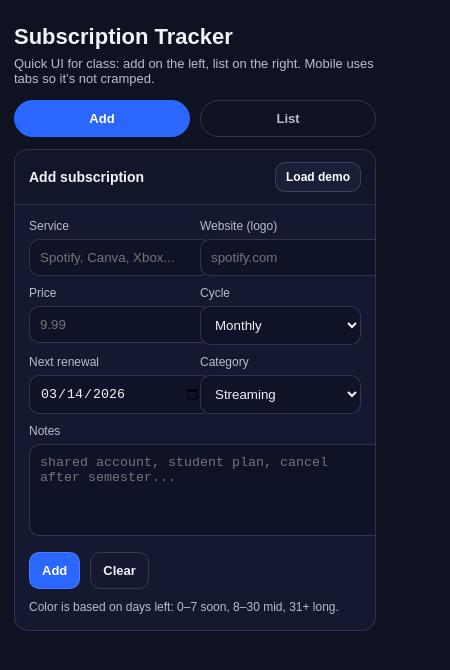
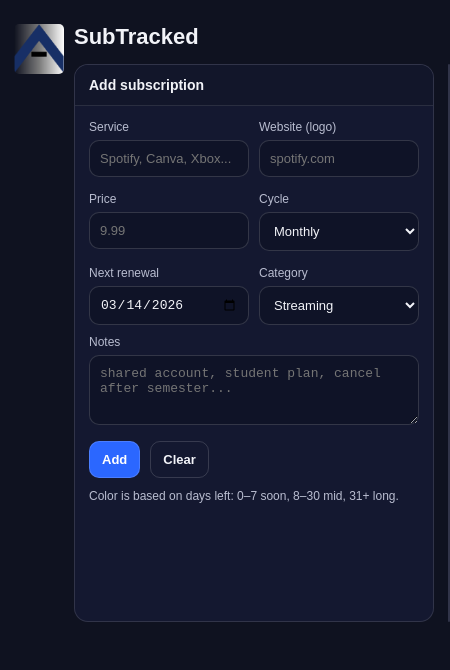
Before and after one commit to UNO-CSCI4830/Subscription-tracker, a plain HTML site: page project (1).html in a window 390 px wide. Shown: the whole page, 450 px wide, since content can reach past the window. Drawn offline with Linux system fonts and the light colour scheme.

Commit message:
Updated logo and some formatting of dropdown menus.

```diff
--- a/project (1).html
+++ b/project (1).html
@@ -29,8 +29,16 @@
 
     label{display:block;font-size:12px;color:#b9bdd0;margin:0 0 6px}
     input,select,textarea{
-      width:100%;padding:10px;border-radius:10px;border:1px solid rgba(255,255,255,.15);
-      background:#0f1327;color:#f2f3f8;outline:none
+      width: 100%;
+      padding: 10px;
+      border-radius: 10px;
+      border: 1px solid rgba(255,255,255,.15);
+      background: #0f1327;
+      color: #f2f3f8;
+      outline: none;
+      /* Crucial: ensures padding doesn't break the width */
+      box-sizing: border-box;
+      font-size: 13px;
     }
     textarea{min-height:70px;resize:vertical}
 
@@ -91,21 +99,35 @@
     .right{text-align:right;flex:0 0 auto;display:flex;flex-direction:column;gap:8px;align-items:flex-end}
     .price{font-weight:900}
 
-    @media (max-width:880px){
-      .grid{grid-template-columns:1fr}
-      .tabs{display:flex}
-      .hide{display:none}
-      .summary{grid-template-columns:1fr}
-      .name{max-width:280px}
+    .form-grid {
+      display: grid;
+      /* Fixed 2-column layout with equal width */
+      grid-template-columns: 1fr 1fr;
+      gap: 15px 10px; /* More vertical gap for labels */
+    }
+
+    /* Ensure the label and input stay stacked correctly */
+    .form-grid > div {
+      display: flex;
+      flex-direction: column;
+      min-width: 0; /* Prevents flex children from overflowing */
+    }
+
+    /* Ensure the label and input stay stacked correctly */
+    .form-grid > div {
+      display: flex;
+      flex-direction: column;
+      min-width: 0; /* Prevents flex children from overflowing */
     }
   </style>
 </head>
 
 <body>
   <div class="wrap">
-    <h1>Subscription Tracker</h1>
+    <img src="subtracked_logo_small.PNG" alt="Logo" style="float: left; margin-right: 10px; width: 50px; height: 50px; border-radius: 5px;">
+    <h1>SubTracked</h1>
     <div class="subtxt">
-      Quick UI for class: add on the left, list on the right. Mobile uses tabs so it’s not cramped.
+
     </div>
 
     <div class="tabs" id="tabs">
@@ -117,12 +139,11 @@
       <div class="card" id="addPanel">
         <div class="hd">
           <h2>Add subscription</h2>
-          <button class="small" id="demoBtn" type="button">Load demo</button>
         </div>
 
         <div class="bd">
           <form id="form">
-            <div class="row">
+            <div class="form-grid">
               <div>
                 <label>Service</label>
                 <input id="nameInput" placeholder="Spotify, Canva, Xbox..." required>
@@ -131,9 +152,6 @@
                 <label>Website (logo)</label>
                 <input id="siteInput" placeholder="spotify.com">
               </div>
-            </div>
-
-            <div class="row" style="margin-top:10px">
               <div>
                 <label>Price</label>
                 <input id="priceInput" type="number" step="0.01" min="0" placeholder="9.99" required>
@@ -146,9 +164,6 @@
                   <option value="weekly">Weekly</option>
                 </select>
               </div>
-            </div>
-
-            <div class="row" style="margin-top:10px">
               <div>
                 <label>Next renewal</label>
                 <input id="dateInput" type="date" required>
@@ -544,29 +559,6 @@
     }
   });
 
-  $("demoBtn").addEventListener("click", () => {
-    const today = new Date();
-    const plus = (n) => {
-      const d = new Date(today);
-      d.setDate(d.getDate() + n);
-      const y = d.getFullYear();
-      const m = String(d.getMonth() + 1).padStart(2, "0");
-      const da = String(d.getDate()).padStart(2, "0");
-      return `${y}-${m}-${da}`;
-    };
-
-    subs = [
-      { id: newId(), name:"Xbox Game Pass", site:"xbox.com", price:16.99, cycle:"monthly", renewal:plus(5),  category:"Gaming",   notes:"forget to cancel sometimes" },
-      { id: newId(), name:"Canva Pro",      site:"canva.com", price:12.99, cycle:"monthly", renewal:plus(14), category:"Software", notes:"using for class stuff" },
-      { id: newId(), name:"iCloud",         site:"icloud.com",price:2.99,  cycle:"monthly", renewal:plus(38), category:"Cloud",    notes:"phone backups" },
-      { id: newId(), name:"Amazon Prime",   site:"amazon.com",price:139.00,cycle:"yearly",  renewal:plus(9),  category:"Utilities",notes:"yearly" }
-    ];
-
-    save();
-    render();
-    setTab("list");
-  });
-
   load();
   render();
   setTab("add");
```
